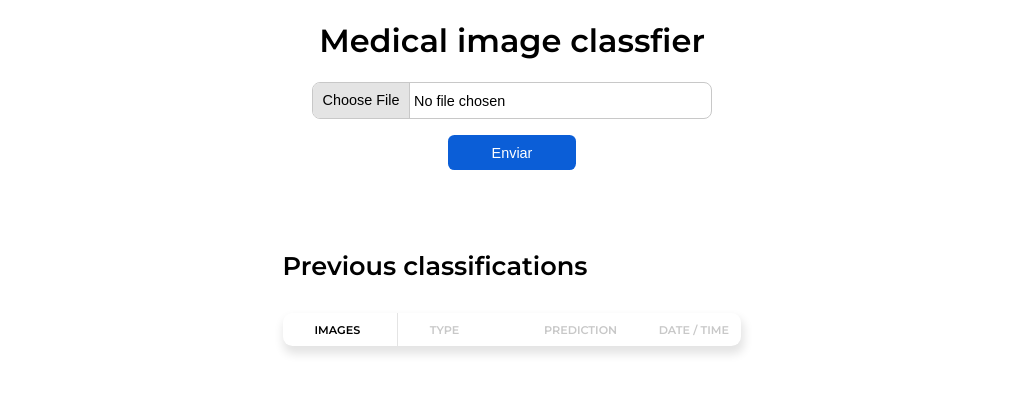
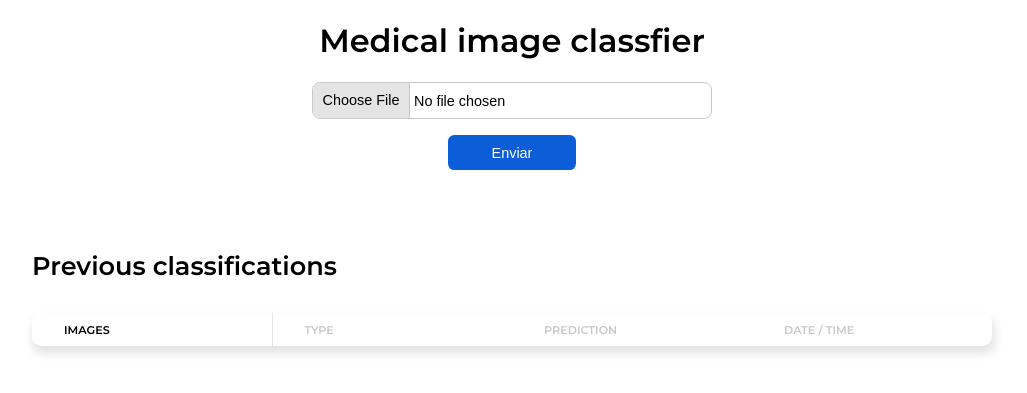
Before and after one commit to mathiww/MedVision, a Flask app: page /dashboard in a window 1280 px wide. Shown: the part 27-420 px from the top of the page, without its empty margins (128-1155 px from the left). Run offline with Flask 3, Linux system fonts and the light colour scheme; the visitor is signed in with stand-in values (Sample User, id 1); data that the repository does not hold is empty; some libraries are stand-ins or nearby versions.

Commit message:
table width and remove comments

```diff
--- a/app/__init__.py
+++ b/app/__init__.py
@@ -3,7 +3,6 @@ from flask_session import Session
 
 from config import Config
 from .db import db
-
 
 
 def create_app():
--- a/app/static/css/dashboard.css
+++ b/app/static/css/dashboard.css
@@ -167,7 +167,7 @@ div.modal-card .modal-confirm-btn:hover {
 
 #previous-classifications table {
     border-collapse: collapse;
-    max-width: 60rem;
+    width: 60rem;
     margin: 0 auto;
 
     /* border: .1rem solid var(--lighter-grey); */
--- a/app/views.py
+++ b/app/views.py
@@ -8,7 +8,7 @@ from flask_login import login_user, LoginManager, login_required, logout_user, c
 from flask_bcrypt import Bcrypt
 
 from .forms import LoginForm, RegisterForm, ImageForm
-from .db import * # Importing app from here
+from .db import *
 
 main = Blueprint('main', __name__)
 
```
